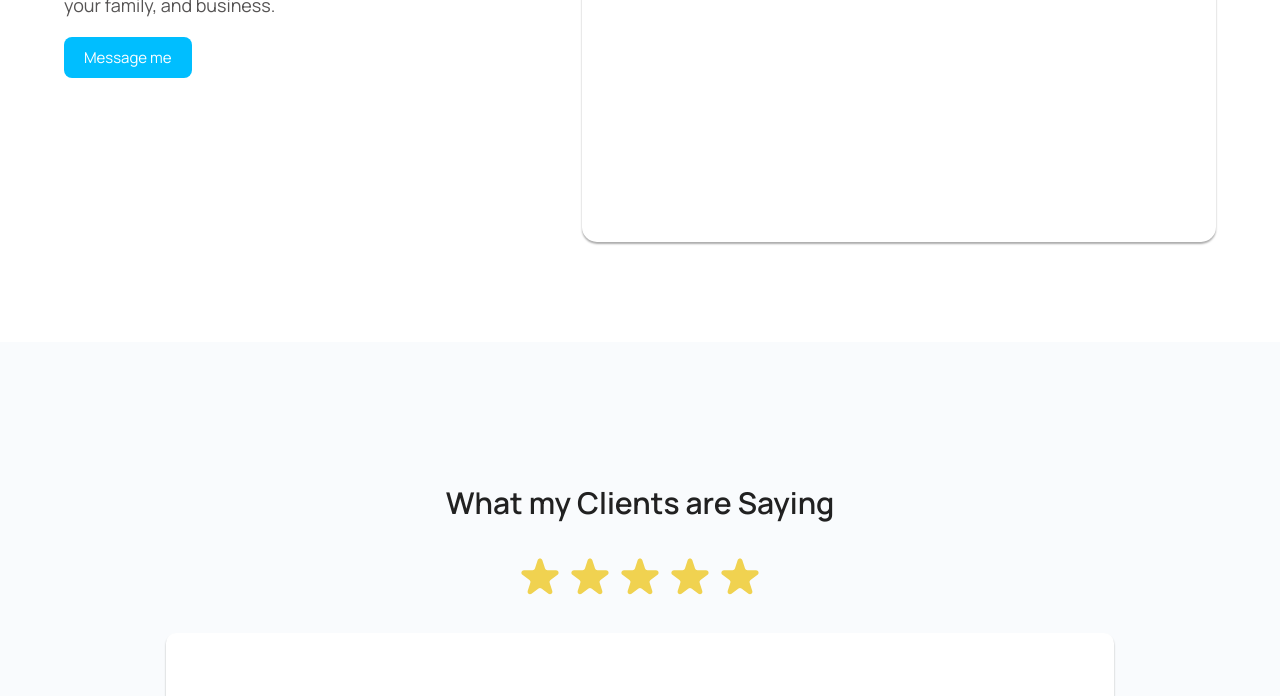
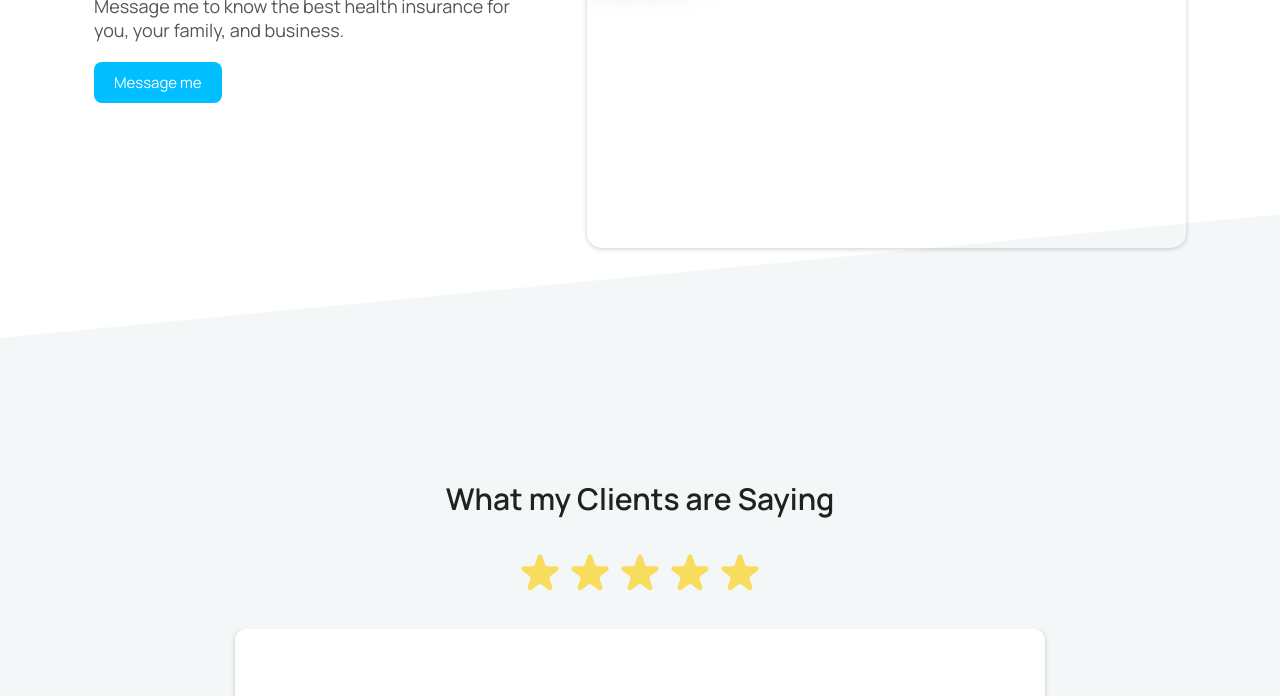
Before and after one commit to michvdh/annefluencer, a website: page index.html in a window 1280 px wide. Shown: the part 224-920 px from the top of the page. Drawn offline with nearby package versions, Linux system fonts and the light colour scheme; some packages are replaced by stand-ins of ours; a script that the page names is missing.

Commit message:
update section divisions, colors, and images

```diff
--- a/index.html
+++ b/index.html
@@ -59,7 +59,7 @@
     }(document, 'script', 'facebook-jssdk'));
   </script>
 
-  <header class="header shadow blur">
+  <header class="header blur">
     <section class="section header__section">
       <a href="#" class="header__link">
         <img src="img/annefluencer-logo.png" alt="Annefluencer Logo" class="header__logo">
@@ -92,7 +92,7 @@
 
   <main class="main">
     <section class="sec sec--1">
-      <div class="main__section section section__hidden hero">
+      <div class="main__section main__section__hero section section__hidden hero">
         <div class="hero__text">
           <h1 class="hero__text__header--main">Anne Nathalie</h1>
           <h2 class="hero__text__header--secondary">Certified Maxicare Agent</h2>
@@ -115,9 +115,9 @@
                 allowfullscreen></iframe>
             </div> -->
         </div>
-        <div class="hero__design hero__design--1"></div>
+        <!-- <div class="hero__design hero__design--1"></div>
         <div class="hero__design hero__design--2"> </div>
-        <div class="hero__design hero__design--3"> </div>
+        <div class="hero__design hero__design--3"> </div> -->
       </div>
     </section>
 
@@ -733,7 +733,7 @@
     </section>
 
     <section class="sec sec--3" id="healthcare">
-      <div class="main__section section section__reveal__healthcare">
+      <div class="main__section main__section__healthcare section section__reveal__healthcare">
         <h1 class="section__header">Maxicare is the leading HMO in the Country</h1>
         <div class="cards">
           <div class="cards__card shadow blur">
@@ -822,7 +822,7 @@
       <div class="main__section section about-me section__reveal">
         <h1 class="section__header">About Anne Nathalie</h1>
         <div class="about-me__content">
-          <img src="img/profile picture - circle.png" alt="" class="about-me__content__pic">
+          <img src="img/profile picture - circle2.png" alt="" class="about-me__content__pic">
           <div class="about-me__content__desc">
             <h3 class="about-me__content__header">Certified Maxicare Agent</h3>
             <p class="bulk-text">I am Anne Nathalie — a financial literacy advocate. I am also a Certified Maxicare Agent
--- a/sass/abstract/_variables.scss
+++ b/sass/abstract/_variables.scss
@@ -7,26 +7,36 @@ $background-white-light: #ffffff;
 // $background-white-light-opaque: #ffffffef;
 $background-white-light-opaque: #ffffffb1;
 $background-white-light-opaque-less: #fffffff5;
-$background-white-gray: #f9fbfd;
+// $background-white-gray: #f6f8fa;
+$background-white-gray: #f3f7f8;
 
 $background-gray-dark: #848282;
 $background-gray-light: #acacac;
 
 $background-blue-dark: #00beff;
 $background-blue-light: #bce5f7;
-$background-blue-light-transparent: #bce5f7c6;
+$background-blue-mid: rgba(246, 253, 255, 0.673);
+$background-blue-light-transparent: #c5e8f7c6;
 $background-yellow: #fff568;
 $background-red: #ec008c;
-$background-gold: #f0d250;
+$background-gold: #f8dc5e;
 $background-green-light: #c4df9b;
 $background-green-dark: #82ca9c;
 $background-orange: #f68e56;
 $background-pink: #f49ac1;
 $background-aqua: #D3FDFE;
+// $background-peach: rgba(253, 242, 231, 0.959);
+// $background-peach: #f8f0e3;
+$background-peach: #F6F6F6;
+$background-navy-blue: #294B67;
+$background-dark: rgb(58, 62, 67);
 
 $shadow-gray: 0 0.2rem 0.2rem $background-gray-light;
 $shadow-aqua: 0 0.2rem 0.2rem $background-aqua;
 
+$test-green: #F7F5F2;
+
+
 
 // Hexagon Clip Path
 // clip-path: polygon(50% 0, 100% 25%, 100% 75%, 50% 100%, 0 75%, 0 25%);
--- a/sass/base/_base.scss
+++ b/sass/base/_base.scss
@@ -14,12 +14,20 @@ html {
 
 body {
   background-color: $background-white-gray;
+  // background-color: $background-white-light;
   overflow: hidden;
 }
 
 .header, .footer {
+  width: 100%;
+}
+
+.header {
   background-color: $background-white-light;
-  width: 100%;
+}
+
+.footer {
+  background-color: $background-navy-blue;
 }
 
 .section {
@@ -33,6 +41,7 @@ body {
     text-align: center;
     margin-bottom: 3rem;
     margin-top: 3rem;
+    z-index: 999;
   }
 
   @include respond(desktop-s) {
@@ -61,24 +70,75 @@ body {
   padding-bottom: 3rem;
 
   &--1 {
-    background-color: $background-white-light
+    // background-color: $background-white-light;
+    position: relative;
+    // height: 75vh;
+    // clip-path: polygon(0 0, 100% 0, 100% 82%, 0% 100%);
+
+    &::after {
+      content: '';
+      display: block;
+      position: absolute;
+      top: 0;
+      left: 0;
+      z-index: -1;
+      width: 100%;
+      height: 100%;
+      background-color: $background-white-light;
+      clip-path: polygon(0 0, 100% 0, 100% 78%, 0% 100%);
+    }
+
+    @include respond(tab-land-m) {
+      padding-top: 6rem;
+      padding-bottom: 5rem;
+    }
+
+    @include respond(desktop) {
+      padding-top: 10rem;
+      padding-bottom: 5rem;
+    }
+
   }
 
   &--2 {
-    // background-color: $background-white-gray;
+    background-color: $background-white-gray;
+    // background-color: $test-green;
   }
 
   &--3 {
-    background-color: $background-white-light
+    // background-color: $background-white-light;
+    background-color: $background-peach;
+    background: linear-gradient(0deg, $background-peach 46%, $background-white-light 46%);
+    position: relative;
+    // z-index: 1;
+
+    &::before {
+      content: '';
+      display: block;
+      position: absolute;
+      top: 47%;
+      left: 0;
+      z-index: 0;
+      width: 100%;
+      height: 50%;
+      background-color: $background-white-light;
+      clip-path: polygon(0 0, 100% 0%, 100% 100%, 0 95%);
+
+      @include respond(tab-land-m) {
+        top: 42%;
+      }
+    }
   }
 
   &--4 {
+    background-color: $background-peach;
     // background-color: $background-white-gray;
   }
 }
 
 .main {
   &__section {
+    box-sizing: border-box;
     padding-top: 4.5rem;
     padding-bottom: 7rem;
     // margin-top: 4.5rem;
@@ -96,5 +156,25 @@ body {
       // margin-top: 16rem;
       // margin-bottom: 3rem;
     }
+
+    &__hero {
+      padding-top: 7.5rem;
+      padding-bottom: 4rem;
+
+
+      @include respond(tab-land-s) {
+        padding-left: 3rem;
+        padding-right: 3rem;
+      }
+
+      @include respond(desktop) {
+        padding-left: 5rem;
+        padding-right: 5rem;
+      }
+    }
+
+    // &__healthcare {
+    //   z-index: 10;
+    // }
   }
 }
--- a/sass/base/_typography.scss
+++ b/sass/base/_typography.scss
@@ -30,7 +30,8 @@ a {
   font-weight: 700;
 
   &--footer {
-    color: $background-gray-dark;
+    // color: $background-gray-dark;
+    color: $background-white-light;
     font-weight: 600;
   }
 }
@@ -199,8 +200,13 @@ a {
   &__section {
     text-align: center;
 
+    &__header {
+      color: $background-white-light;
+    }
+
     &__text {
-      color: $background-gray-dark;
+      // color: $background-gray-dark;
+      color: $background-white-light;
       font-size: 1.3rem;
     }
   }
--- a/sass/base/_utilities.scss
+++ b/sass/base/_utilities.scss
@@ -1,6 +1,7 @@
 
 .shadow {
-  box-shadow: 0 0.2rem 0.2rem $background-gray-light;
+  // box-shadow: 0 0.2rem 0.2rem $background-gray-light;
+  box-shadow: 0px 1px 5px 0px rgba(0,0,0,0.2);
 }
 
 .blur {
--- a/sass/layout/_hero.scss
+++ b/sass/layout/_hero.scss
@@ -3,7 +3,7 @@
   position: relative;
   display: grid;
 
-  @include respond(tab-land-m) {
+  @include respond(tab-land-s) {
     grid-template-columns: 0.85fr 1.15fr;
     column-gap: 5rem;
   }
@@ -14,9 +14,10 @@
   }
 
   &__text {
+    z-index: 2;
     text-align: center;
 
-    @include respond(tab-land-m) {
+    @include respond(tab-land-s) {
       text-align: left;
     }
 
@@ -38,6 +39,7 @@
   }
 
   &__media {
+    z-index: 2;
     &__container {
       margin: 0 auto;
       border-radius: 1.5rem;
@@ -49,7 +51,11 @@
       overflow: hidden;
       padding-top: 56.25%;
 
-      @include respond(tab-land-m) {
+      // @include respond(tab-port-l) {
+      //   width: 9%;
+      // }
+
+      @include respond(tab-land-s) {
         margin: 0;
         width: 100%;
       }
@@ -74,7 +80,7 @@
 
   &__design {
     position: absolute;
-    z-index: -10;
+    z-index: -1;
     clip-path: polygon(50% 0, 100% 25%, 100% 75%, 50% 100%, 0 75%, 0 25%);
     filter: blur(2.5rem);
 
--- a/sass/layout/_reviews.scss
+++ b/sass/layout/_reviews.scss
@@ -24,6 +24,7 @@
 }
 
 .carousel {
+
   overflow: hidden;
   position: relative;
   margin-top: 3rem;
@@ -62,13 +63,14 @@
   height: 100%;
 
   &__slide {
-    height: 98%;
     position: absolute;
+    height: 100%;
 
     &__testimonial { //this is content
+
       background-color: $background-white-light;
       width: 95%;
-      height: 100%;
+      height: 98%;
       padding: 5%;
       border-radius: 1rem;
       display: flex;
--- a/script.js
+++ b/script.js
@@ -67,7 +67,7 @@ header.addEventListener('click', function (e) {
 });
 
 
-// /* --- HEADER - Sticky Navigation --- */
+/* --- HEADER - Sticky Navigation --- */
 // const sectionHeroEl = document.querySelector('.hero');
 
 // const obs = new IntersectionObserver(function (entries) {
```
Also changed, not shown: img/footer - facebook.png, img/footer - instagram-2.png, img/footer - linkedin.png, img/footer - twitter.png, img/footer - youtube.png, img/footer-instagram.png, img/profile picture - circle2.png (added), img/website snapshot.jpg (added), style.css, 1 other file.
